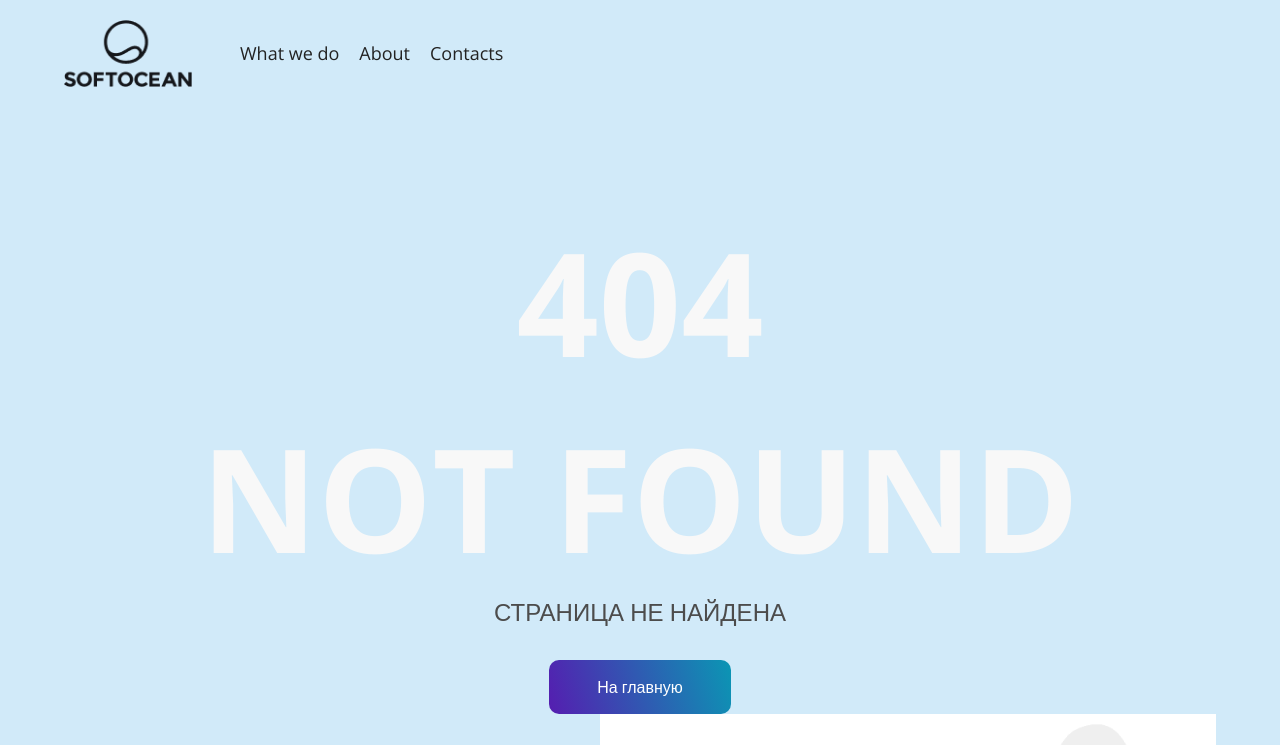
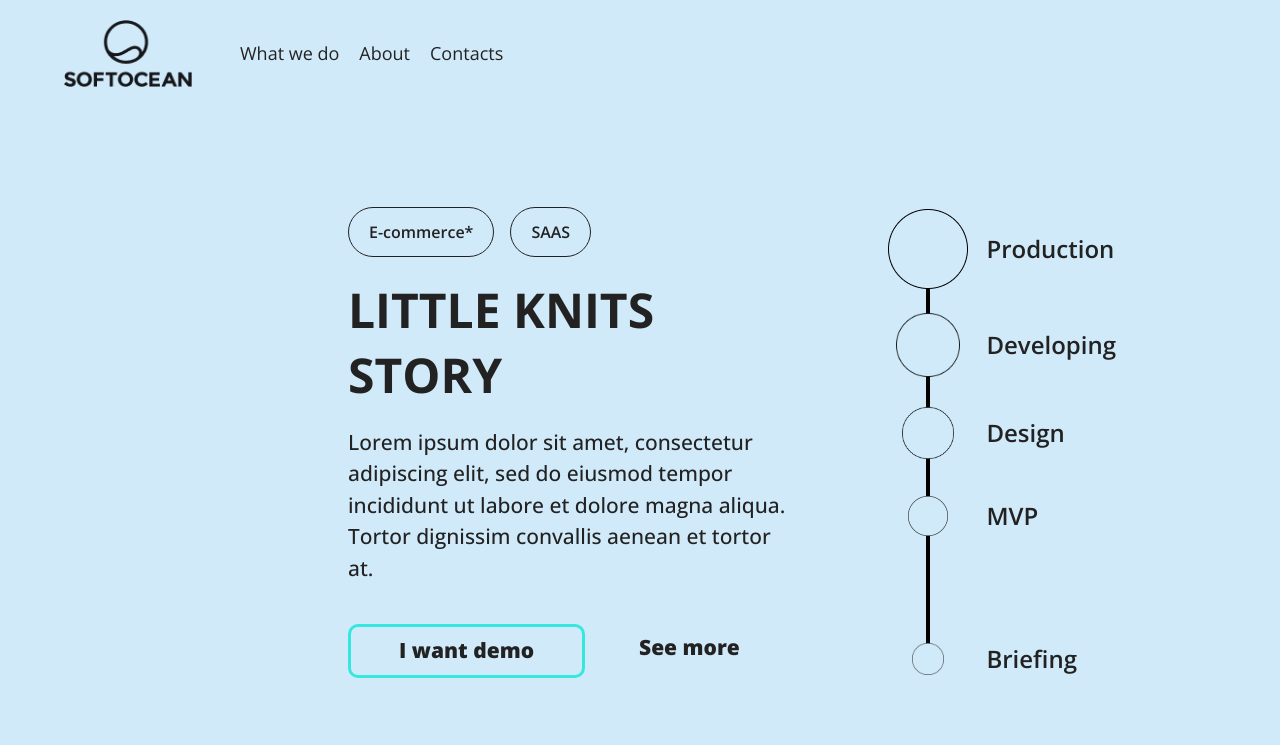
Before and after one commit to Softocean/softocean_landing, a Next.js app: page /projects in a window 1280 px wide. Before the commit this address had no page. Shown: the top 745 px of the page. Built offline with nearby package versions, Linux system fonts and the light colour scheme.

Commit message:
added projects pages

```diff
--- /dev/null
+++ b/src/app/projects/backbar/page.tsx
@@ -0,0 +1,5 @@
+import ProjectsContent from '../../../components/projects';
+
+export default function Projects() {
+  return <ProjectsContent />;
+}
--- /dev/null
+++ b/src/app/projects/little-knits-story/page.tsx
@@ -0,0 +1,5 @@
+import ProjectsContent from '../../../components/projects';
+
+export default function Projects() {
+  return <ProjectsContent />;
+}
--- /dev/null
+++ b/src/app/projects/one-task/page.tsx
@@ -0,0 +1,5 @@
+import ProjectsContent from '../../../components/projects';
+
+export default function Projects() {
+  return <ProjectsContent />;
+}
--- /dev/null
+++ b/src/app/projects/page.tsx
@@ -0,0 +1,5 @@
+import ProjectsContent from '../../components/projects';
+
+export default function Projects() {
+  return <ProjectsContent />;
+}
--- /dev/null
+++ b/src/components/projects/index.tsx
@@ -0,0 +1,96 @@
+'use client';
+import { useEffect, useState } from 'react';
+import Image from 'next/image';
+import Link from 'next/link';
+import { usePathname } from 'next/navigation';
+import ellipse from '../../../assets/ellipse.png';
+import {projectsInfoData} from "../../data/projects"
+
+type ProjectsData = {
+  title: string;
+  description: string;
+  link: string;
+};
+
+export default function ProjectsContent() {
+  const [ projectsData, setProjectsData] = useState<ProjectsData>({
+    title: '',
+    description: '',
+    link: '',
+  });
+  const pathname = usePathname();
+
+  useEffect(() => {
+    const currentData =
+    projectsInfoData.find((data) => data.pathName === pathname) || projectsInfoData[0];
+      setProjectsData(currentData);
+  }, [pathname]);
+
+  const handleTabClick = () => {
+    console.log('click')
+  };
+
+  return (
+<section className="flex max-w-[768px] flex-row gap-[100px] mt-[100px] mr-[100px] ml-[auto]">
+<div className="flex w-full flex-col gap-5">
+  <div className="flex gap-[16px]">
+  <p className={
+    "rounded-[50px] border-solid border-[1px] border-dark-as-night px-5 py-3 font-nunito text-sm-16 font-semibold leading-[24px] text-dark-as-night"
+  }>E-commerce*</p>
+  <p className={
+    "rounded-[50px] border-solid border-[1px] border-dark-as-night px-5 py-3 font-nunito text-sm-16 font-semibold leading-[24px] text-dark-as-night"
+  }>SAAS</p>
+</div>
+<h2 className={"text-xl font-bold uppercase text-dark-as-night"}>{projectsData.title}</h2>
+<p className={
+  "font-nunito text-body-1 font-medium leading-[31.5px] text-dark-as-night whitespace-pre-wrap"
+  }>{projectsData.description}
+</p>
+<div className="flex gap-[6px] mt-[20px]">
+<button
+  onClick={handleTabClick}
+  className={"rounded-[10px] border-solid border-[3px] border-ball-blue px-12 py-2"}
+  type="button"
+  aria-label="tab"
+>
+  <p className={"font-manrope text-body-1 font-extrabold leading-[31.5px] text-dark-as-night"}>I want demo</p>
+</button>
+  <Link className={"px-12 py-2 font-manrope text-body-1 font-extrabold leading-[31.5px] text-dark-as-night"} href={projectsData.link} >See more</Link>
+</div>
+</div>
+<div className="relative grid grid-cols-[max-content_max-content] gap-x-[18px] max-h-[466px] self-center justify-items-center items-center">
+  <div className="absolute z-0 flex w-[4px] h-[426px] bg-black left-[38px] items-center"></div>
+  <Image
+    src={ellipse}
+    alt="ellipse-big"
+    className="h-[80px] w-[80px] mb-[24px] object-contain z-10 "
+  />
+  <p className="flex justify-self-start mb-[24px] font-nunito text-base-24 font-semibold leading-[36px] text-dark-as-night">Production</p>
+  <Image
+    src={ellipse}
+    alt="ellipse-big"
+    className="h-[64px] w-[64px] mb-[30px] object-contain z-10 "
+  />
+  <p className="flex justify-self-start mb-[30px] font-nunito text-base-24 font-semibold leading-[36px] text-dark-as-night">Developing</p>
+  <Image
+    src={ellipse}
+    alt="ellipse-big"
+    className="h-52px] w-[52px] mb-[37px] object-contain z-10 "
+  />
+  <p className="flex justify-self-start mb-[37px] font-nunito text-base-24 font-semibold leading-[36px] text-dark-as-night">Design</p>
+  <Image
+    src={ellipse}
+    alt="ellipse-big"
+    className="h-40px] w-[40px] mb-[105px] object-contain z-10 "
+  />
+  <p className="flex justify-self-start mb-[105px] font-nunito text-base-24 font-semibold leading-[36px] text-dark-as-night">MVP</p>
+  <Image
+    src={ellipse}
+    alt="ellipse-big"
+    className="h-32px] w-[32px] object-contain z-10 "
+  />
+  <p className="flex justify-self-start font-nunito text-base-24 font-semibold leading-[36px] text-dark-as-night">Briefing</p>
+</div>
+</section>
+  );
+}
--- /dev/null
+++ b/src/data/projects.tsx
@@ -0,0 +1,33 @@
+type ProjectsDataType = {
+  id: number;
+  title: string;
+  description: string;
+  link: string;
+  pathName: string;
+};
+
+export const projectsInfoData: ProjectsDataType[] = [
+  {
+    id: 0,
+    title: 'little knits story',
+    description: `Lorem ipsum dolor sit amet, consectetur adipiscing elit, sed do eiusmod tempor incididunt ut labore et dolore magna aliqua. Tortor dignissim convallis aenean et tortor at.`,
+    link:"",
+    pathName: '/projects/little-knits-story',
+  },
+  {
+    id: 1,
+    title: 'backbar',
+    description:
+    `Lorem ipsum dolor sit amet, consectetur adipiscing elit, sed do eiusmod tempor incididunt ut labore et dolore magna aliqua. Tortor dignissim convallis aenean et tortor at.\n
+Lorem ipsum dolor sit amet, consectetur adipiscing elit, sed do eiusmod tempor incididunt ut labore et dolore magna aliqua. Tortor dignissim convallis aenean et tortor at.`,
+    link:"",
+    pathName: '/projects/backbar',
+  },
+  {
+    id: 2,
+    title: 'one task',
+    description: `Lorem ipsum dolor sit amet, consectetur adipiscing elit, sed do eiusmod tempor incididunt ut labore et dolore magna aliqua. Tortor dignissim convallis aenean et tortor at.`,
+    link:"",
+    pathName: '/projects/one-task',
+  },
+];
--- a/tailwind.config.ts
+++ b/tailwind.config.ts
@@ -35,6 +35,7 @@ const config: Config = {
       'grey-as-stone': '#767575',
       greyDark: '#727377',
       'dark-white': '#F8F8F8',
+      'ball-blue': '#34E8DD',
     },
     fontSize: {
       // Desktop
```
Also changed, not shown: assets/ellipse.png (added).
